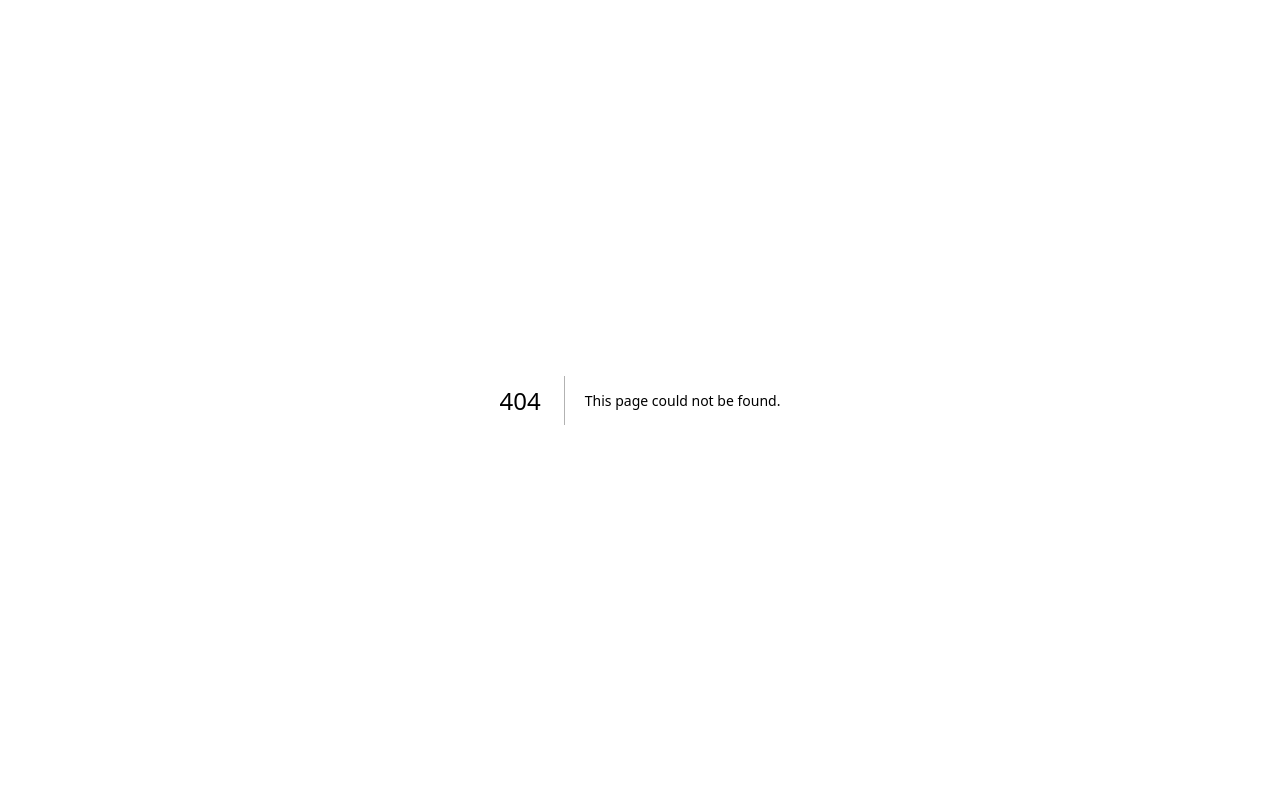
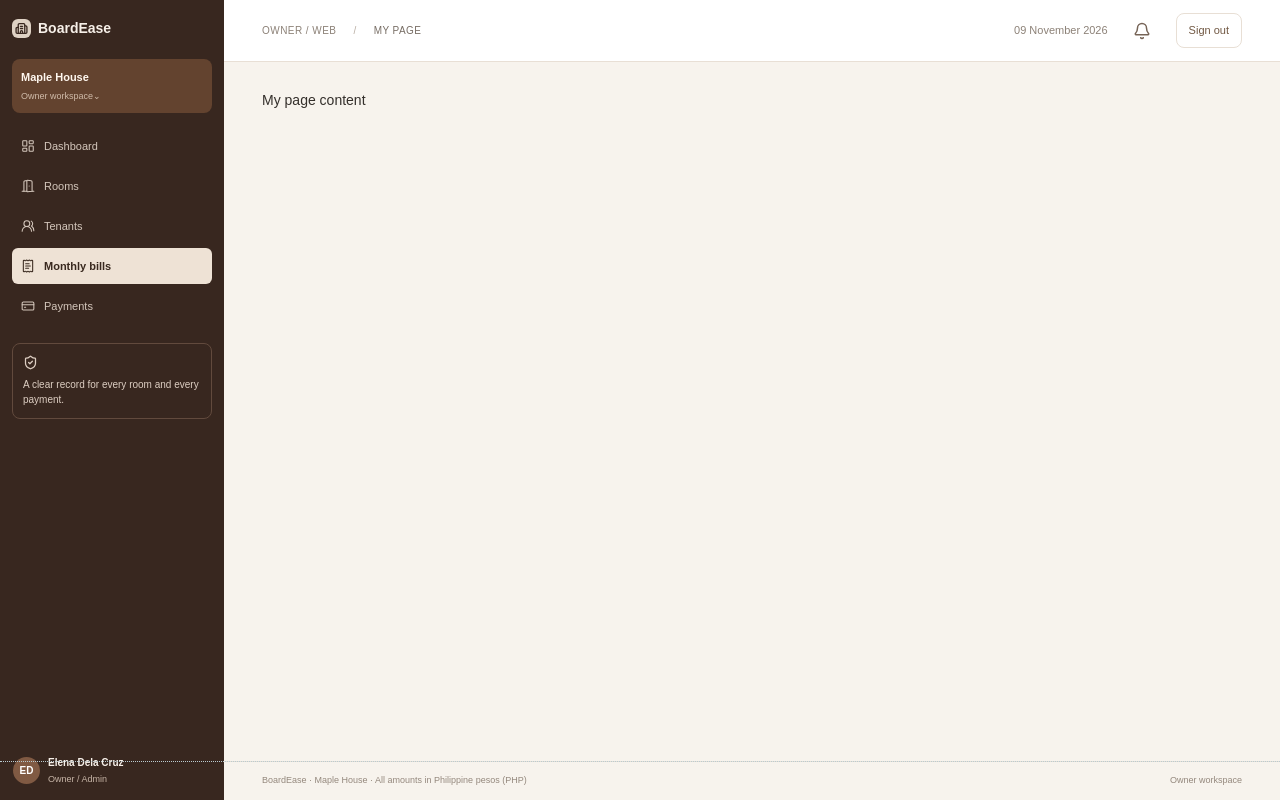
Before and after one commit to Hurve-en/boardease-web, a Next.js app: page /monthly-bills in a window 1280 px wide. Before the commit this address had no page. Built offline with nearby package versions, Linux system fonts and the light colour scheme; no server answers.

Commit message:
Create page.tsx

```diff
--- /dev/null
+++ b/app/monthly-bills/page.tsx
@@ -0,0 +1,16 @@
+import DashboardShell from "@/app/components/dashboard/DashboardShell";
+
+
+
+export default function MonthlyBillsPage() {
+  return (
+    <DashboardShell section="MY PAGE">
+      <div className="dashboard-content">
+        <h1>My page content</h1>
+      </div>
+    </DashboardShell>
+  );
+
+
+
+}
```
